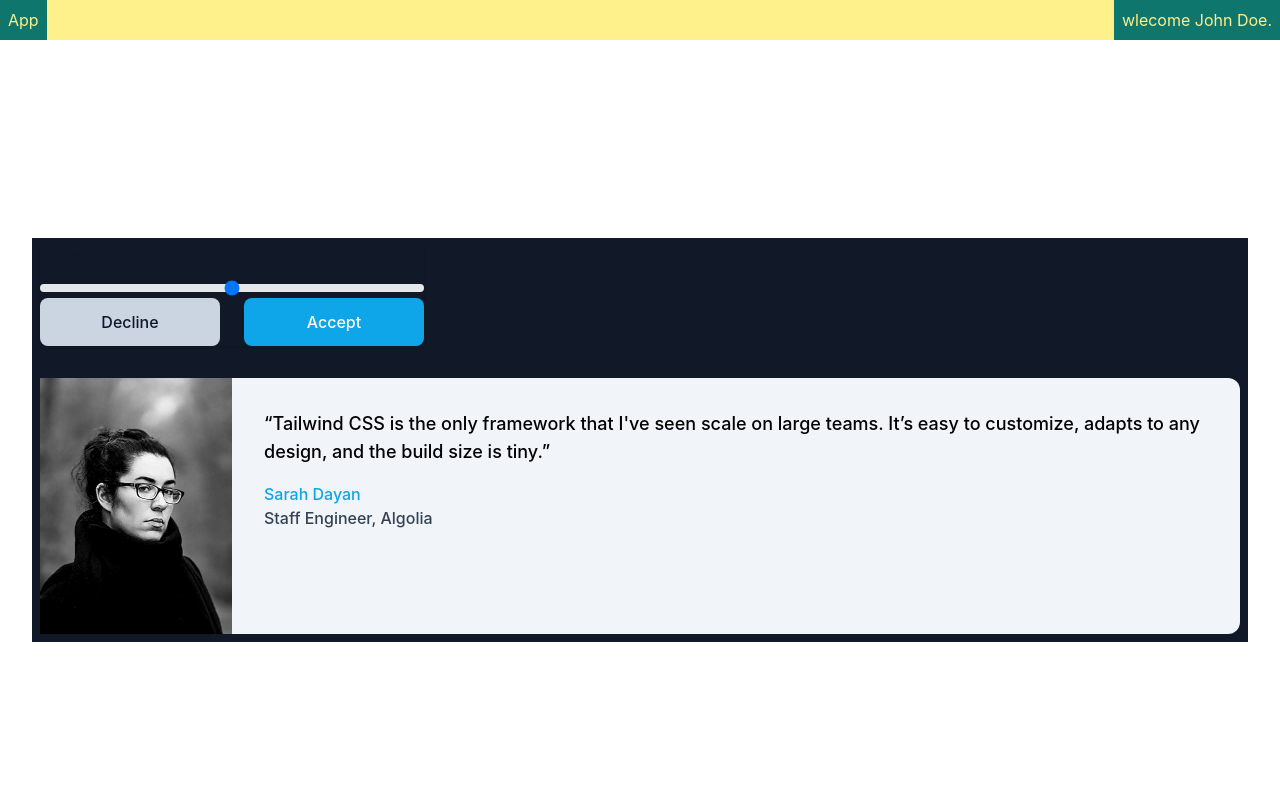
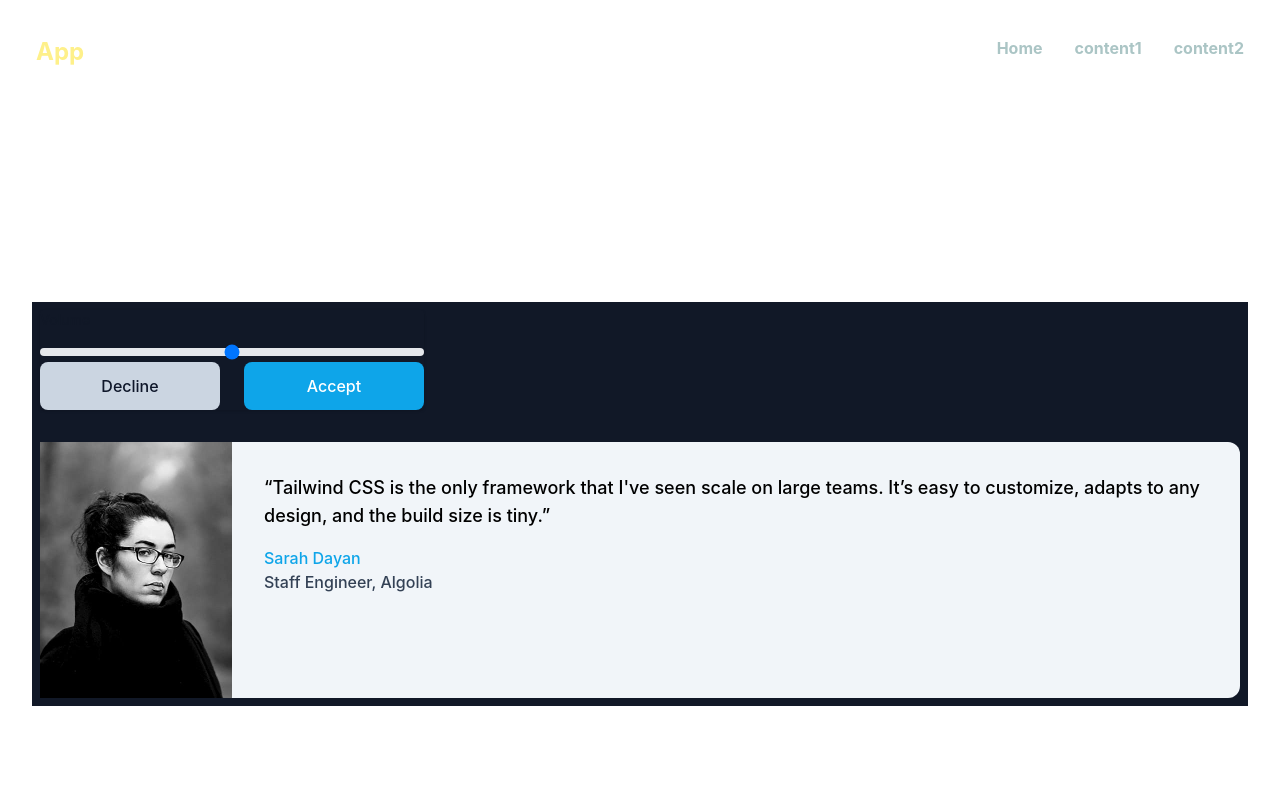
Before and after one commit to jey3dayo/nextjs-boilerplate, a Next.js app: page /example in a window 1280 px wide. Shown: the top 800 px of the page. Built offline with nearby package versions, Linux system fonts and the light colour scheme.

Commit message:
簡単にレイアウト

```diff
--- a/src/components/Header.tsx
+++ b/src/components/Header.tsx
@@ -1,14 +1,30 @@
-import { useRecoilValue } from 'recoil';
-import { userState } from '@/atoms/userAtom';
+import Link from 'next/link';
 import { appName } from '@/config';
 
+const contents = [
+  { name: 'Home', link: '/' },
+  { name: 'content1', link: '/example' },
+  { name: 'content2', link: '/example' },
+];
+
 export default function Header() {
-  const user = useRecoilValue(userState);
   return (
-    <div className={'flex'}>
-      <div className="flex-none bg-primary p-2 text-secondary">{appName}</div>
-      <div className="flex-1 bg-secondary p-2 text-secondary">{appName}</div>
-      <div className={'flex-none bg-primary p-2 text-right text-secondary'}>wlecome {user?.name ?? ''}.</div>
-    </div>
+    <nav className="flex">
+      <div className="m-5 flex-none text-2xl font-bold text-secondary sm:flex-1 md:flex-1 lg:flex-1 xl:flex-1">
+        <Link href="/">
+          <div className="p-4">{appName}</div>
+        </Link>
+      </div>
+
+      <div className="m-5 flex-initial font-bold text-[#abc5c5] ">
+        <ul className="hidden flex-initial text-left md:flex">
+          {contents.map((value, i) => (
+            <li key={i} className="p-4">
+              <Link href={value.link}>{value.name}</Link>
+            </li>
+          ))}
+        </ul>
+      </div>
+    </nav>
   );
 }
```
